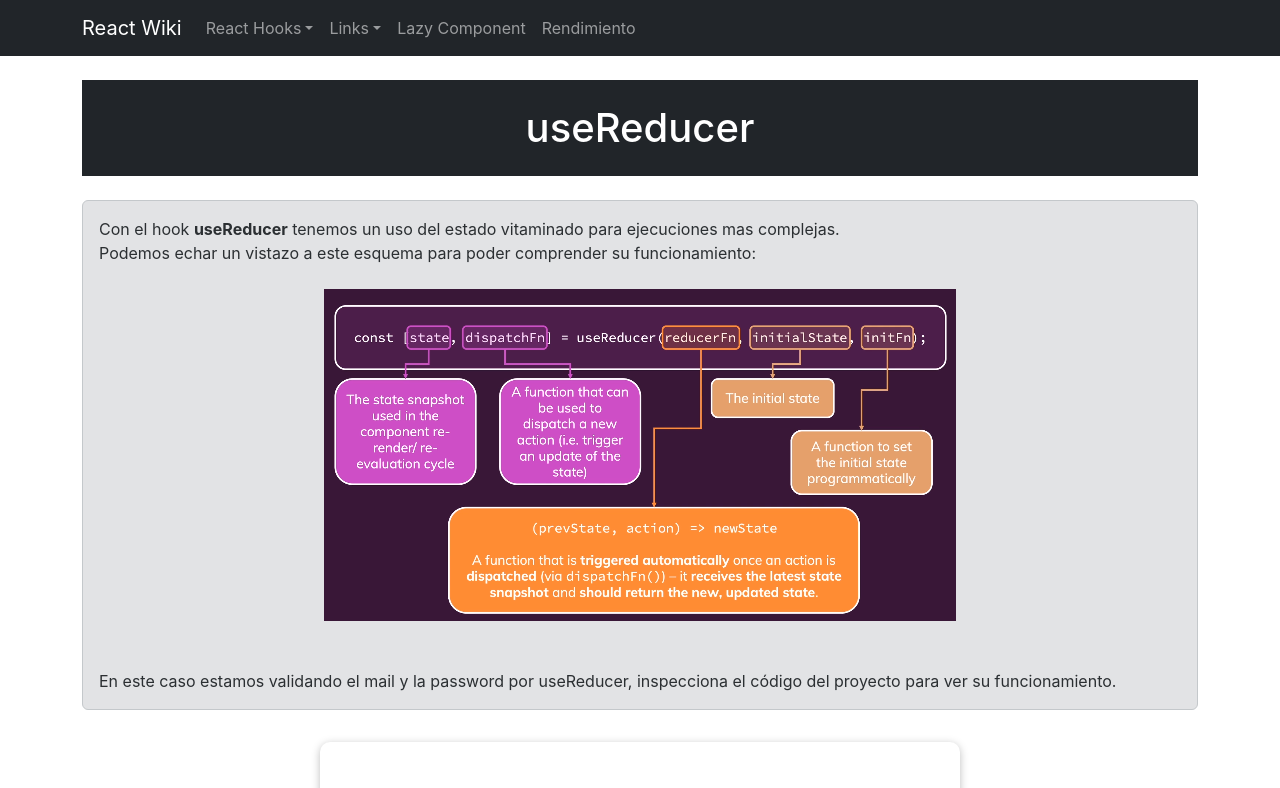
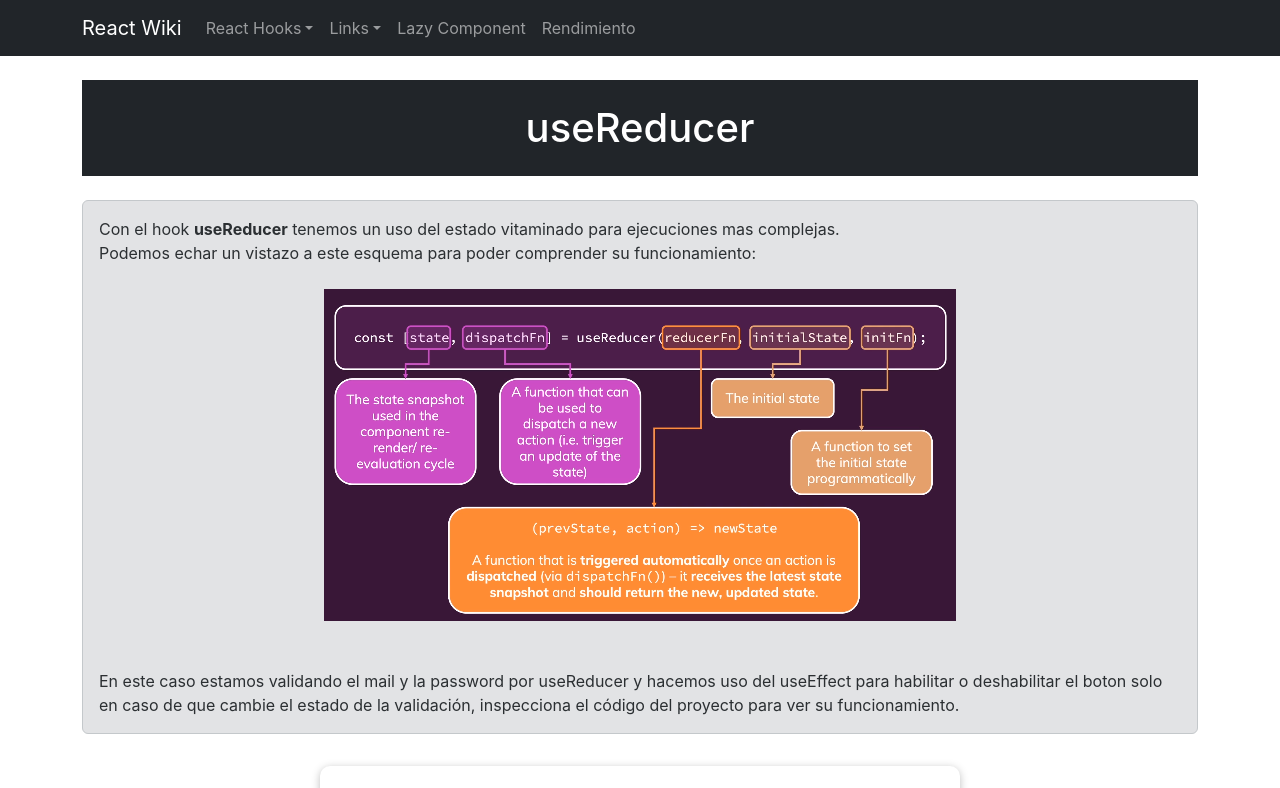
Before and after one commit to AntonioMCV/reactwiki, a React (Create React App) app: page /use-reducer in a window 1280 px wide. Shown: the top 788 px of the page. Built offline with nearby package versions, Linux system fonts and the light colour scheme.

Commit message:
feat: (useReducerPage) - Added explication to useReducer

```diff
--- a/src/pages/UseReducerPage.js
+++ b/src/pages/UseReducerPage.js
@@ -9,7 +9,7 @@ const UseReducerPage = (props) => {
         Con el hook <b>useReducer</b> tenemos un uso del estado vitaminado para ejecuciones mas complejas.<br/>
         Podemos echar un vistazo a este esquema para poder comprender su funcionamiento:<br/>
         <img loading='lazy' alt='' className="d-block mx-auto my-4" src='/schemeReducer.png' /><br/>
-        En este caso estamos validando el mail y la password por useReducer, inspecciona el código del proyecto para ver su funcionamiento.
+        En este caso estamos validando el mail y la password por useReducer y hacemos uso del useEffect para habilitar o deshabilitar el boton solo en caso de que cambie el estado de la validación, inspecciona el código del proyecto para ver su funcionamiento.
       </p>
 
       <LoginUseReducer />
```
